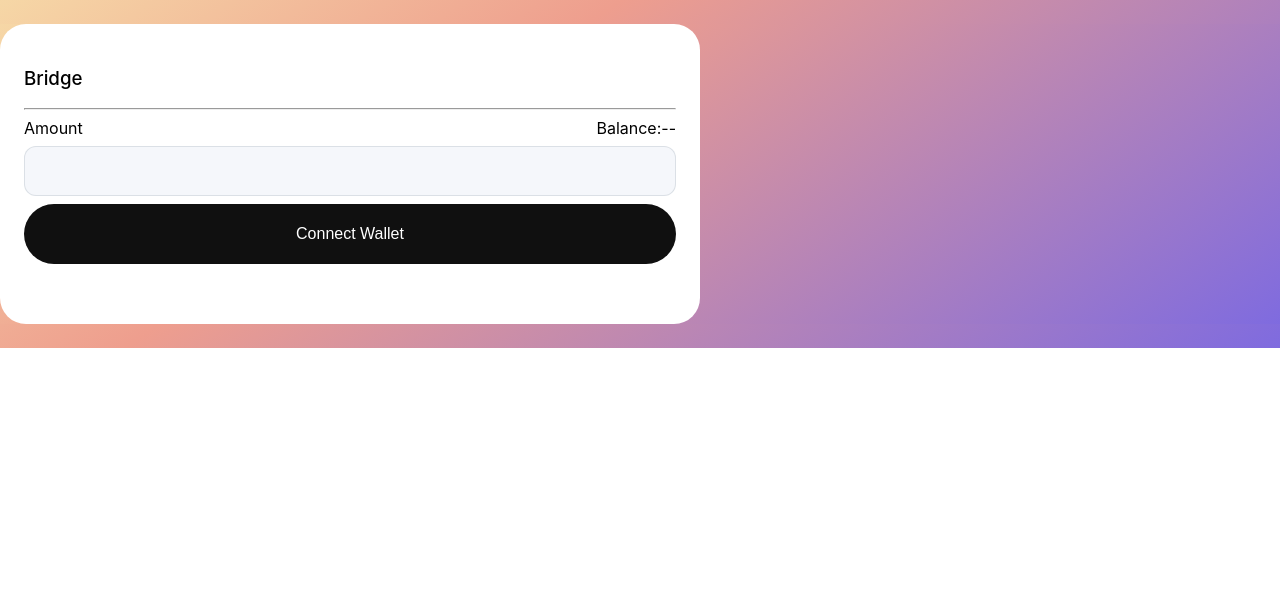
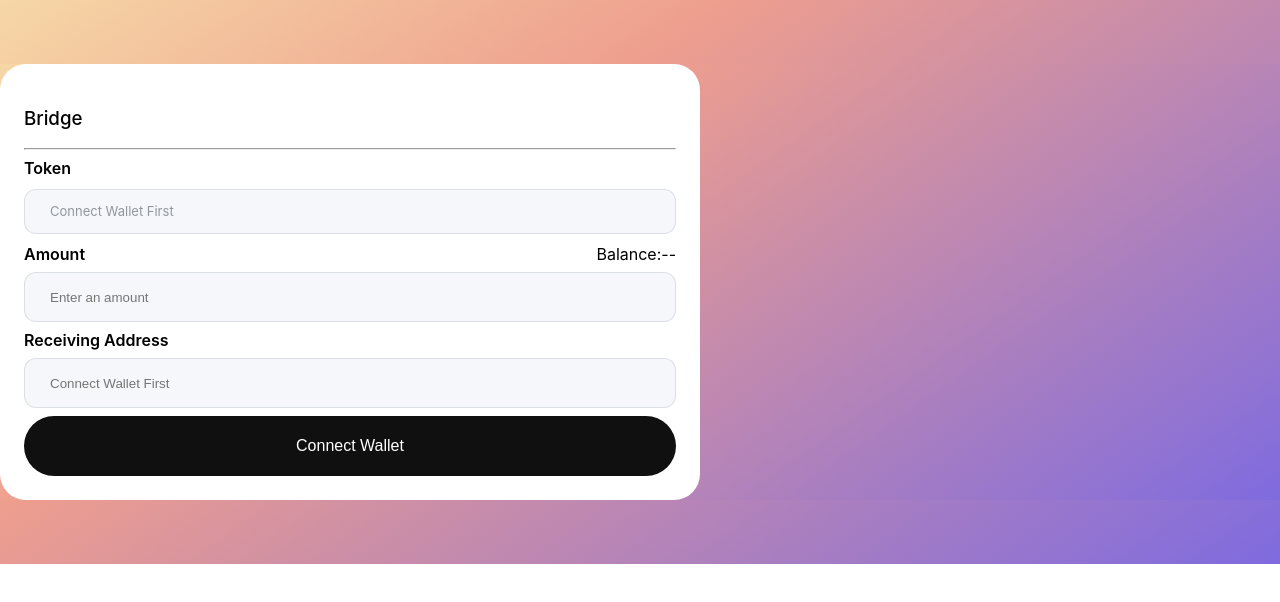
Before and after one commit to TimmyIsANerd/bridge-page, a Next.js app: page /components/Bridge in a window 1280 px wide. Shown: the top 602 px of the page. Built offline with nearby package versions, Linux system fonts and the light colour scheme.

Commit message:
updated form

```diff
--- a/pages/components/Bridge/index.js
+++ b/pages/components/Bridge/index.js
@@ -1,5 +1,6 @@
-import { useState } from "react";
+import { useContext, useState } from "react";
 import styled from "styled-components";
+import { GlobalContext } from "../../../context/globalContext";
 import Button from "../Button/Connect";
 
 const Container = styled.div`
@@ -7,7 +8,7 @@ const Container = styled.div`
   background: #fff;
   min-height: 300px;
   width: 700px;
-  margin: 1.5rem 0;
+  margin: 4rem 0;
   padding: 1.5rem;
   @media (max-width: 768px) {
     width: 80%;
@@ -39,6 +40,9 @@ const FormGroup = styled.div`
 const LabelContainer = styled.div`
   display: flex;
   justify-content: space-between;
+  label {
+    font-weight: 600;
+  }
 `;
 
 const Balance = styled.div``;
@@ -60,12 +64,110 @@ const AmountInput = styled.input`
   background-color: #f5f7fb;
 `;
 
+const AddressInput = styled.input`
+  width: 100%;
+  height: 100%;
+  border: 1px solid rgba(194, 201, 209, 0.5);
+  border-radius: 12px;
+  padding: 10px 25px;
+  background-color: #f5f7fb;
+  :disabled {
+    cursor: not-allowed;
+  }
+`;
+
 const ErrorMsg = styled.p`
   color: #e85151;
 `;
 
+const DropdownContainer = styled.div`
+  color: #000;
+  border-radius: 5px;
+  width: 100%;
+  cursor: pointer;
+`;
+
+const DropdownHeader = styled.div`
+  cursor: pointer;
+  border-radius: 12px;
+  border: 1px solid rgba(194, 201, 209, 0.5);
+  background-color: #f5f7fb;
+  height: 45px;
+  backdrop-filter: blur(1px);
+  display: flex;
+  justify-content: flex-start;
+  align-items: center;
+  &:div {
+    display: flex;
+  }
+  .chain_icon {
+    margin: 0px;
+    display: flex;
+    align-items: center;
+    width: 15px;
+    height: 15px;
+  }
+  :hover {
+    cursor: ${(props) => props.cursor || "pointer"};
+  }
+`;
+
+const DropdownListContainer = styled.div`
+  color: #000;
+  background: rgba(255, 255, 255, 0.8);
+  box-shadow: -10px 48.5967px 140px rgba(126, 123, 160, 0.2);
+  backdrop-filter: blur(19px);
+  border-radius: 10px;
+  overflow: hidden;
+  width: 15.5em;
+  position: absolute;
+  /* top: 10%; */
+  margin-top: 1.5rem;
+  z-index: 999;
+`;
+
+const DropdownList = styled("ul")`
+  list-style-type: none;
+`;
+
+const ListItem = styled("li")`
+  cursor: pointer;
+  font-weight: 400;
+  padding: 15px 0;
+  margin: 0 0 0 -40px;
+  display: flex;
+  align-items: center;
+  transition: all 0.3s linear;
+  backdrop-filter: blur(19px);
+
+  &:last-child {
+    margin-bottom: -16px;
+  }
+  &:hover {
+    background: #4500a0;
+    color: rgba(255, 255, 255, 1);
+  }
+`;
+
+const TokenIcon = styled("img")`
+  margin: 0 15px;
+  width: 25px;
+  height: 25px;
+  object-fit: contain;
+`;
+
+const Text = styled("p")`
+  font-size: 13px;
+  color: #91979d;
+  margin-left: 25px;
+  :disabled {
+    cursor: not-allowed;
+  }
+`;
+
 const Bridge = () => {
   const [isError, setIsError] = useState(false);
+  const { walletConnected } = useContext(GlobalContext);
 
   return (
     <>
@@ -77,21 +179,61 @@ const Bridge = () => {
           <Form>
             <FormGroup>
               <LabelContainer>
+                <label htmlFor="token">Token</label>
+              </LabelContainer>
+              <InputWrap>
+                <DropdownContainer>
+                  {walletConnected ? (
+                    <DropdownHeader>
+                      <Text>Connect Wallet First</Text>
+                    </DropdownHeader>
+                  ) : (
+                    <DropdownHeader cursor="not-allowed">
+                      <Text>Connect Wallet First</Text>
+                    </DropdownHeader>
+                  )}
+                </DropdownContainer>
+              </InputWrap>
+            </FormGroup>
+            <FormGroup>
+              <LabelContainer>
                 <label htmlFor="amount">Amount</label>
                 <Balance>Balance:--</Balance>
               </LabelContainer>
               <InputWrap>
-                <AmountInput type="number" id="amount" />
+                <AmountInput
+                  type="number"
+                  id="amount"
+                  placeholder="Enter an amount"
+                />
               </InputWrap>
               {isError ? <ErrorMsg>Error Message</ErrorMsg> : null}
+            </FormGroup>
+            <FormGroup>
+              <LabelContainer>
+                <label htmlFor="address">Receiving Address</label>
+              </LabelContainer>
+              <InputWrap>
+                {walletConnected ? (
+                  <AddressInput
+                    type="text"
+                    id="address"
+                    value="0xF2255c5F4dd0a2dfC4B65bab08EE27CA58333362"
+                  />
+                ) : (
+                  <AddressInput
+                    type="text"
+                    disabled
+                    id="address"
+                    placeholder="Connect Wallet First"
+                  />
+                )}
+              </InputWrap>
             </FormGroup>
           </Form>
         </FormContainer>
         <ButtonContainer>
-          <Button
-            height="60px"
-            padding="4px 16px"
-          />
+          <Button height="60px" padding="4px 16px" />
         </ButtonContainer>
       </Container>
     </>
```
